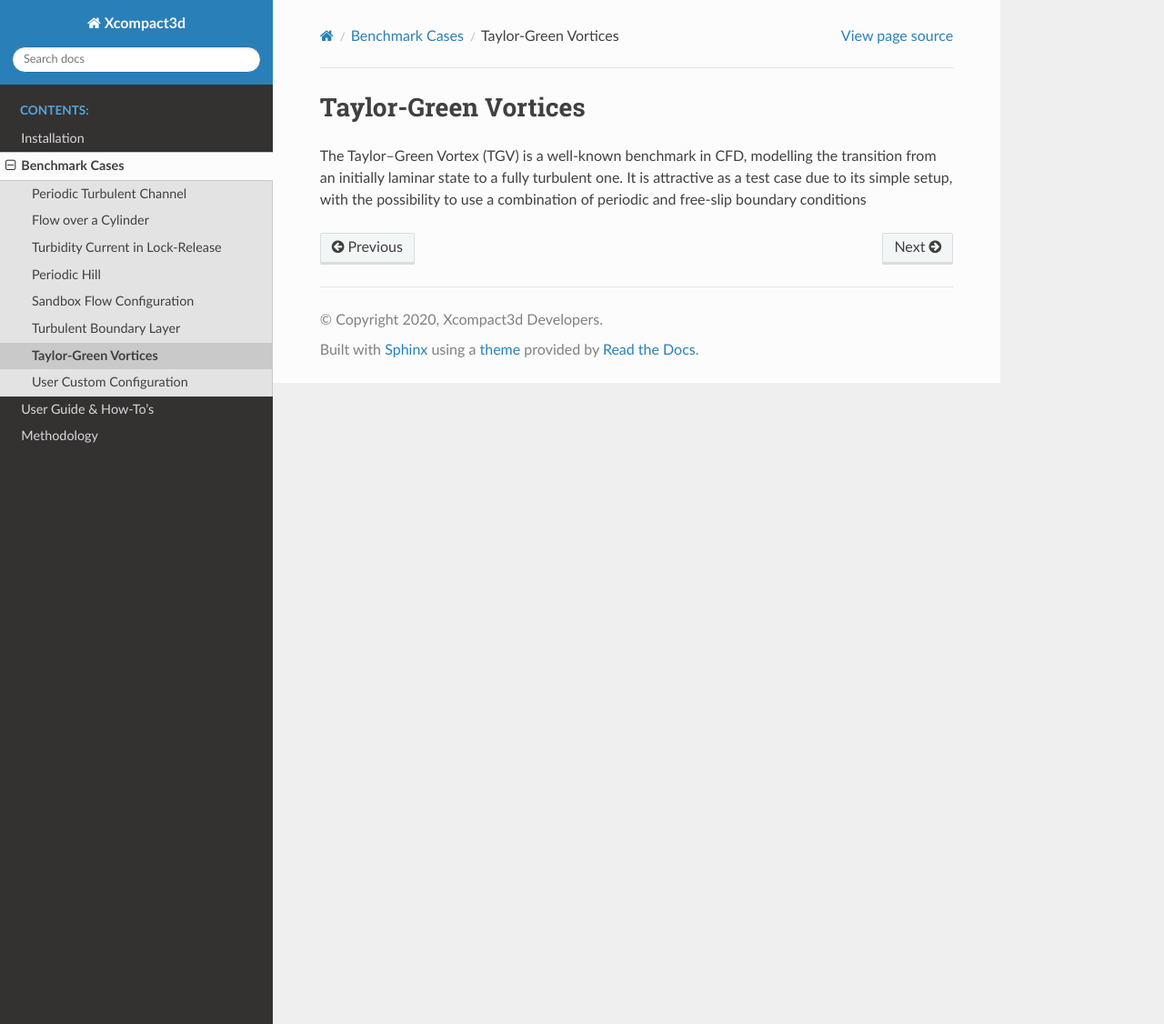
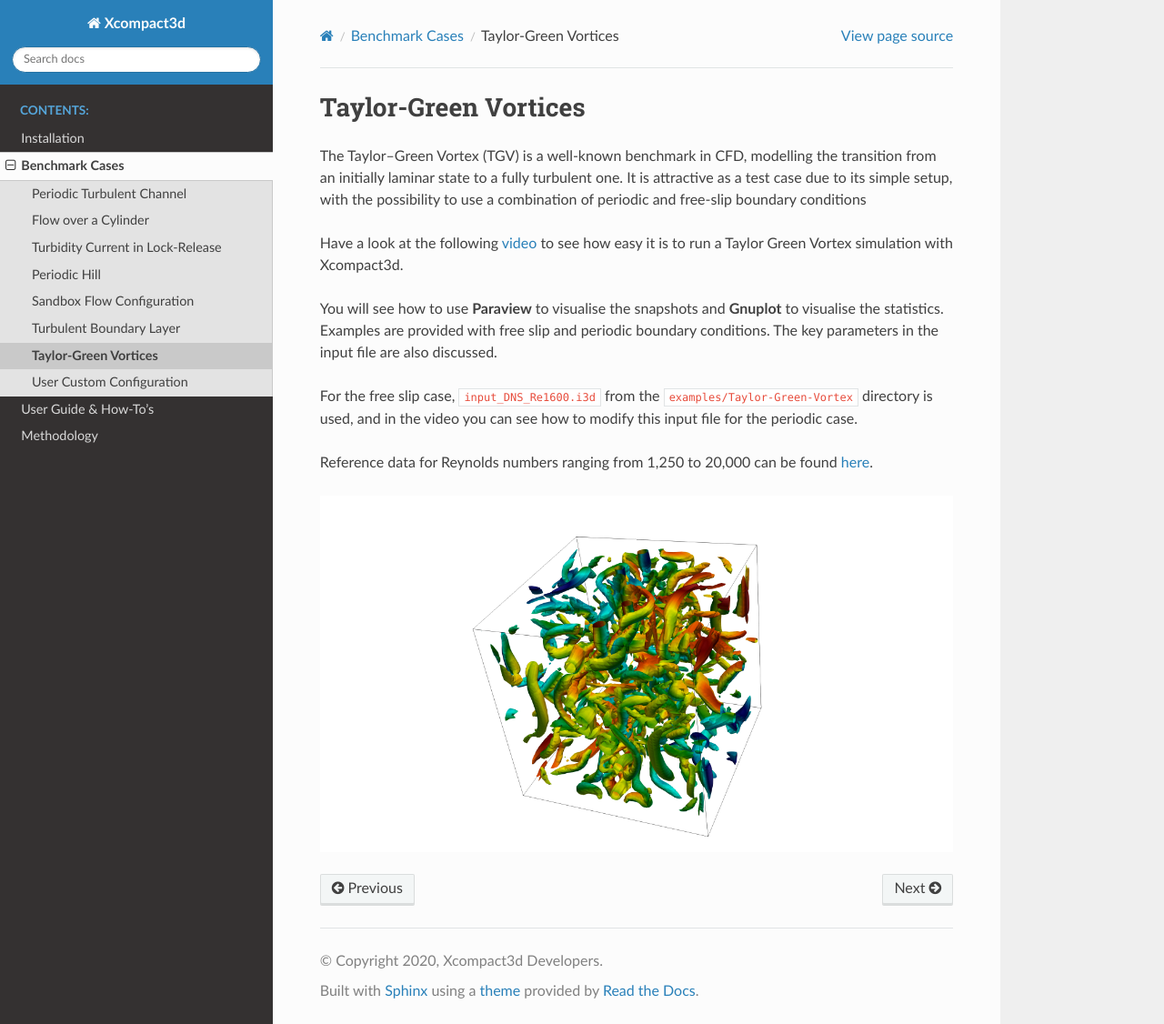
Before and after one commit to xcompact3d/Incompact3d, a Sphinx documentation site: the page built from docs/pages/cases/TGV.rst, in a window 1280 px wide and 1126 px high. Shown: the whole window at 91% size. Built offline with Sphinx 7.4.7 and the Read the Docs theme 2.0.0, drawn with Linux system fonts in a browser that asks for light colours.

Commit message:
update TGV case in readthedocs

```diff
--- a/docs/pages/cases/TGV.rst
+++ b/docs/pages/cases/TGV.rst
@@ -1,5 +1,15 @@
 Taylor-Green Vortices
 =====================
-The Taylor–Green Vortex (TGV) is a well-known benchmark in CFD, modelling the transition from an initially laminar state to a fully turbulent one. It is attractive as a test case due
-to its simple setup, with the possibility to use a combination of
+The Taylor–Green Vortex (TGV) is a well-known benchmark in CFD, modelling the transition from an initially laminar state to a fully turbulent one. It is attractive as a test case due to its simple setup, with the possibility to use a combination of
 periodic and free-slip boundary conditions
+
+Have a look at the following `video <https://www.youtube.com/watch?v=yj0njXod7iU>`_ to see how easy it is to run a Taylor Green Vortex simulation with Xcompact3d.
+
+You will see how to use **Paraview** to visualise the snapshots and **Gnuplot** to visualise the statistics. Examples are provided with free slip and periodic boundary conditions. The key parameters in the input file are also discussed.
+
+For the free slip case, ``input_DNS_Re1600.i3d`` from the ``examples/Taylor-Green-Vortex`` directory is used, and in the video you can see how to modify this input file for the periodic case.
+
+Reference data for Reynolds numbers ranging from 1,250 to 20,000 can be found `here <https://zenodo.org/record/2577239#.YsV6GozMI5k>`_.
+
+.. image:: snap4.png
+  :width: 1200
```
